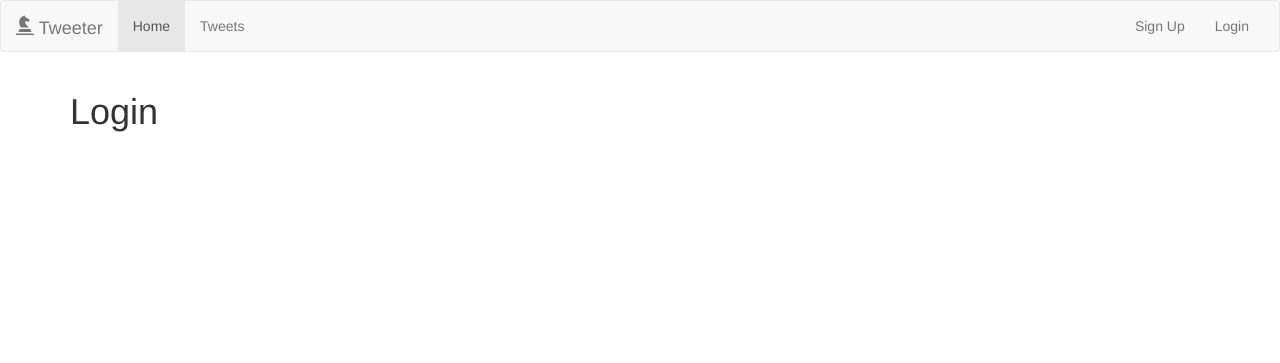
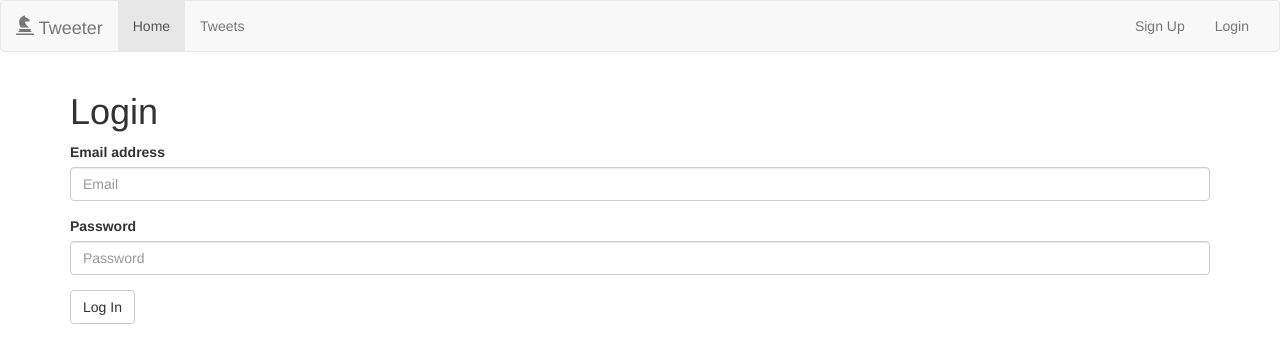
Before and after one commit to achyuthkv/twitterclone, a Django app: page /login/ in a window 1280 px wide. Shown: the top 363 px of the page. Run offline with Django 3.2, Linux system fonts and the light colour scheme; some libraries are stand-ins or nearby versions.

Commit message:
Add login views and templates

```diff
--- a/core/views.py
+++ b/core/views.py
@@ -1,5 +1,5 @@
-from django.shortcuts import render
-
+from django.shortcuts import render, redirect
+from django.contrib.auth import authenticate, login
 # Create your views here.
 def home(request):
 	return render(request, "core/home.html")
@@ -8,4 +8,13 @@ def signup(request):
 	return render(request, "core/signup.html")
 
 def signin(request):
+	if request.method == "POST":
+		email = request.POST.get('email')
+		password = request.POST.get('password')
+
+		user = authenticate(request, username=email, password=password)
+		if user is not None:
+			login(request, user)
+		return redirect("/admin/")
+
 	return render(request, "core/login.html")
--- a/templates/core/login.html
+++ b/templates/core/login.html
@@ -1,7 +1,19 @@
 {% extends 'core/base.html' %}
+{% block body %}
+	<div class="container">
+		<h1>Login</h1>
 
-{% block body %}
-  <div class="container">
-    <h1>Login</h1>
-  </div>
+		<form action="/login/" method="POST">
+			{% csrf_token %}
+			<div class="form-group">
+				<label for="exampleInputEmail1">Email address</label>
+				<input type="email" class="form-control" name="email" placeholder="Email">
+			</div>
+			<div class="form-group">
+				<label for="exampleInputPassword1">Password</label>
+				<input type="password" class="form-control" name="password" placeholder="Password">
+			</div>
+			<button type="submit" class="btn btn-default">Log In</button>
+		</form>
+	</div>
 {% endblock %}
```
Also changed, not shown: db.sqlite3.
